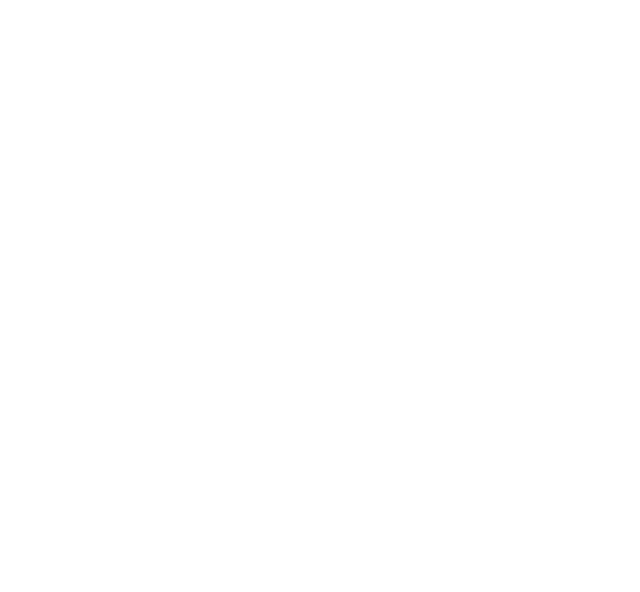
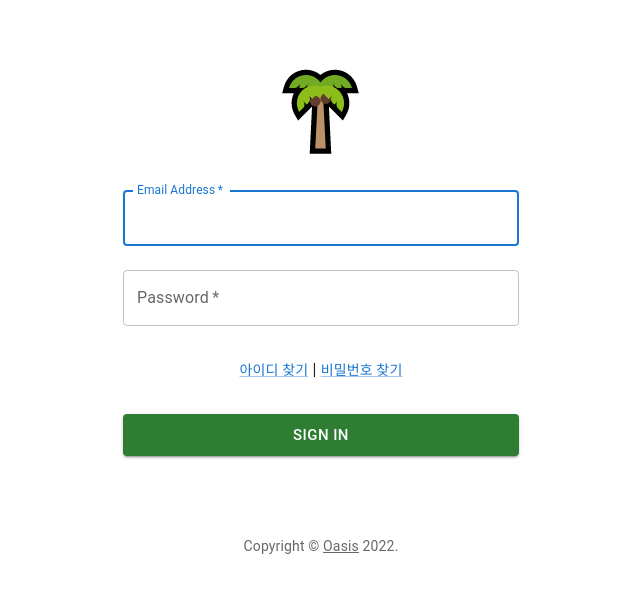
Before and after one commit to taejin-chang/OASIS_Frontend, a React (Create React App) app: page / in a window 1280 px wide. Shown: the top 592 px of the page, without its empty margins (319-959 px from the left). Built offline with nearby package versions, Linux system fonts and the light colour scheme.

Commit message:
add Signin ui, oasisLogo

```diff
--- a/src/App.js
+++ b/src/App.js
@@ -1,5 +1,12 @@
+import MyPage from "./components/myPage/containers/MyPage";
+import SignIn from "./components/myPage/components/Signin";
+
 function App() {
-  return <div></div>;
+  return(
+  <div>
+    <SignIn/>
+    {/*<MyPage/>*/}
+  </div>);
 }
 
 export default App;
--- /dev/null
+++ b/src/components/myPage/components/Signin.js
@@ -0,0 +1,139 @@
+import * as React from 'react';
+import Avatar from '@mui/material/Avatar';
+import Button from '@mui/material/Button';
+import CssBaseline from '@mui/material/CssBaseline';
+import TextField from '@mui/material/TextField';
+import FormControlLabel from '@mui/material/FormControlLabel';
+import Checkbox from '@mui/material/Checkbox';
+import Link from '@mui/material/Link';
+import Grid from '@mui/material/Grid';
+import Box from '@mui/material/Box';
+import LockOutlinedIcon from '@mui/icons-material/LockOutlined';
+import Typography from '@mui/material/Typography';
+import Container from '@mui/material/Container';
+import { createTheme, ThemeProvider } from '@mui/material/styles';
+import oasisLogo from '../../../styles/oasisLogo.png';
+
+function Copyright(props) {
+    return (
+        <Typography variant="body2" color="text.secondary" align="center" {...props}>
+            {'Copyright © '}
+            <Link color="inherit" href="https://mui.com/">
+                Oasis
+            </Link>{' '}
+            {new Date().getFullYear()}
+            {'.'}
+        </Typography>
+    );
+}
+
+const theme = createTheme();
+
+export default function SignIn() {
+    const handleSubmit = (event) => {
+        event.preventDefault();
+        const data = new FormData(event.currentTarget);
+        console.log({
+            email: data.get('email'),
+            password: data.get('password'),
+        });
+    };
+
+    return (
+        //max width : 530px , 654px
+        <ThemeProvider theme={theme}>
+            <Container component="main" maxWidth="xs">
+                <CssBaseline />
+                <Box
+                    sx={{
+                        marginTop: 8,
+                        display: 'flex',
+                        flexDirection: 'column',
+                        alignItems: 'center',
+                    }}
+                >
+                    {/*<Avatar sx={{ m: 1, bgcolor: 'secondary.main' }}>*/}
+                    {/*    <LockOutlinedIcon />*/}
+                    {/*</Avatar>*/}
+                    <div>
+                        <img className="" src={oasisLogo} alt="user icon"/>
+                    </div>
+                    {/*<Typography component="h1" variant="h5">*/}
+                    {/*    Sign in*/}
+                    {/*</Typography>*/}
+                    <Box component="form" onSubmit={handleSubmit} noValidate sx={{ mt: 1 }}>
+                        <TextField
+                            margin="normal"
+                            required
+                            fullWidth
+                            id="email"
+                            label="Email Address"
+                            name="email"
+                            autoComplete="email"
+                            autoFocus
+                        />
+                        <TextField
+                            margin="normal"
+                            required
+                            fullWidth
+                            name="password"
+                            label="Password"
+                            type="password"
+                            id="password"
+                            autoComplete="current-password"
+                        />
+                        {/*<FormControlLabel*/}
+                        {/*    control={<Checkbox value="remember" color="primary" />}*/}
+                        {/*    label="Remember me"*/}
+                        {/*/>*/}
+                        <br/>
+                        <br/>
+                        <Grid container textAlign="center">
+                            <Grid item xs>
+                                <Link href="#" variant="body2" >
+                                    아이디 찾기
+                                </Link>
+                                <span> | </span>
+                                <Link href="#" variant="body2">
+                                    비밀번호 찾기
+                                </Link>
+                            </Grid>
+                        </Grid>
+                        <Button
+                            type="submit"
+                            fullWidth
+                            variant="contained"
+                            sx={{ mt: 4, mb: 2 }}
+                            size="large"
+                            color="success"
+                        >
+                            Sign In
+                        </Button>
+                    </Box>
+                </Box>
+                <Copyright sx={{ mt: 8, mb: 4 }} />
+
+                {/*<Button onClick={handleOpen}>Open modal</Button>*/}
+                {/*<Modal*/}
+                {/*    open={open}*/}
+                {/*    onClose={handleClose}*/}
+                {/*    aria-labelledby="modal-modal-title"*/}
+                {/*    aria-describedby="modal-modal-description"*/}
+                {/*>*/}
+                {/*    <Box sx={style}>*/}
+                {/*        <Typography id="modal-modal-title" variant="h6" component="h2">*/}
+                {/*            Text in a modal*/}
+                {/*        </Typography>*/}
+                {/*        <Typography id="modal-modal-description" sx={{ mt: 2 }}>*/}
+                {/*            Duis mollis, est non commodo luctus, nisi erat porttitor ligula.*/}
+                {/*        </Typography>*/}
+                {/*    </Box>*/}
+                {/*</Modal>*/}
+
+            </Container>
+        </ThemeProvider>
+
+
+
+    );
+}
```
Also changed, not shown: src/styles/oasisLogo.png (added).
